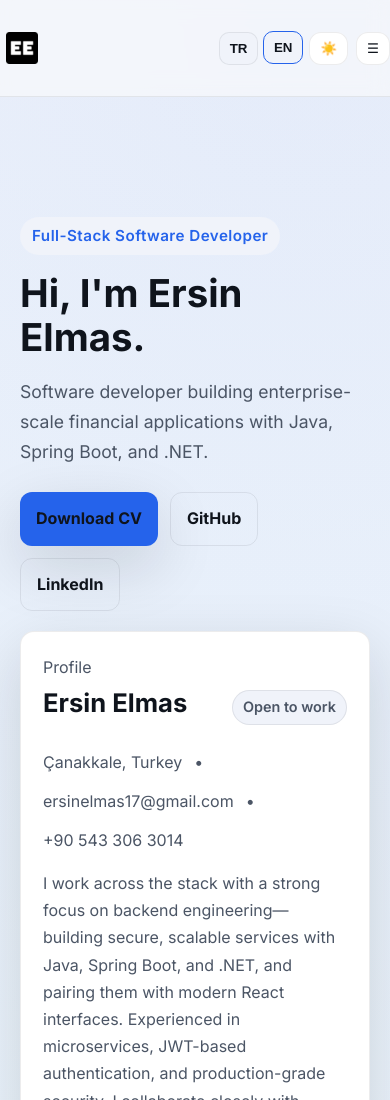
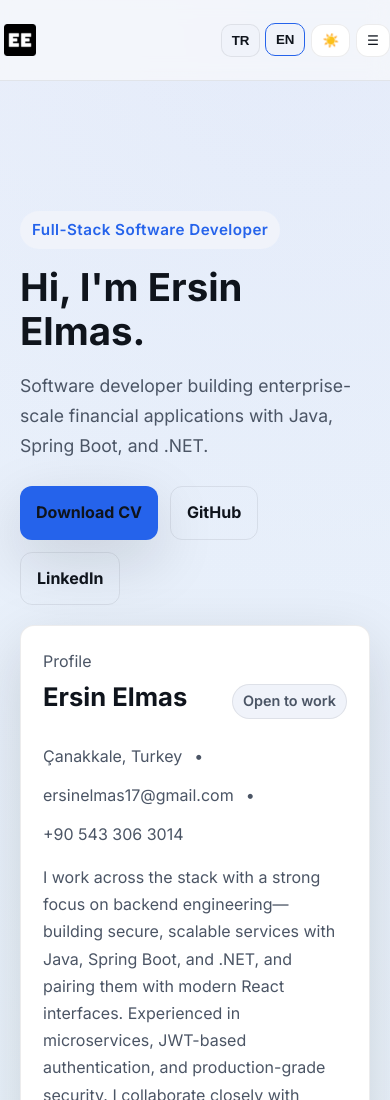
Before and after one commit to ersinelmas/ersinelmas.github.io, a plain HTML site: page index.html in a window 390 px wide. Shown: the top 1100 px of the page. Drawn offline with Linux system fonts and the light colour scheme.

Commit message:
Adjust mobile navbar spacing

```diff
--- a/css/main.css
+++ b/css/main.css
@@ -454,16 +454,22 @@ button:focus-visible {
 
 @media (max-width: 640px) {
   .site-header {
-    --header-height: 96px;
+    --header-height: 80px;
+    margin-bottom: 10px;
   }
 
   .navbar {
     gap: 8px;
+    padding: 6px 0;
+  }
+
+  .brand {
+    padding: 4px;
   }
 
   .header-actions {
     margin-left: auto;
-    gap: 8px;
+    gap: 6px;
   }
 
   .controls {
```
